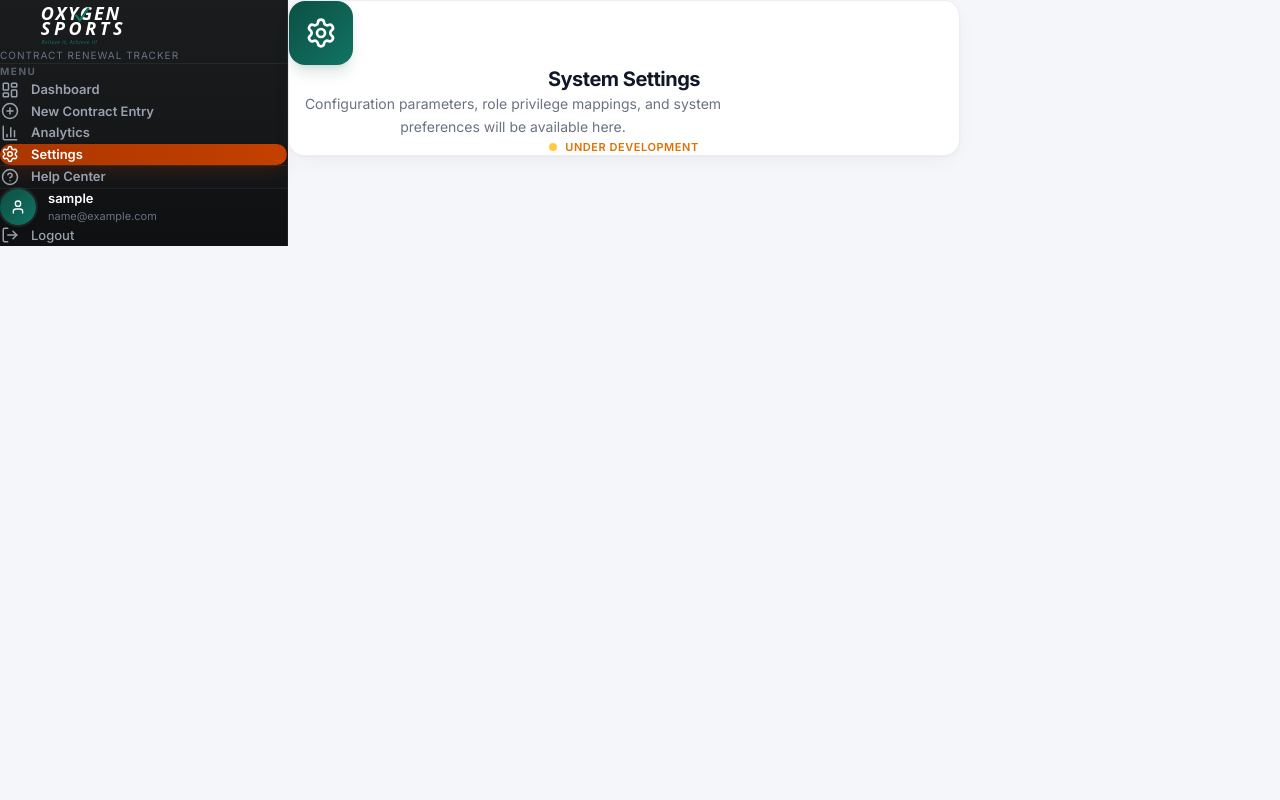
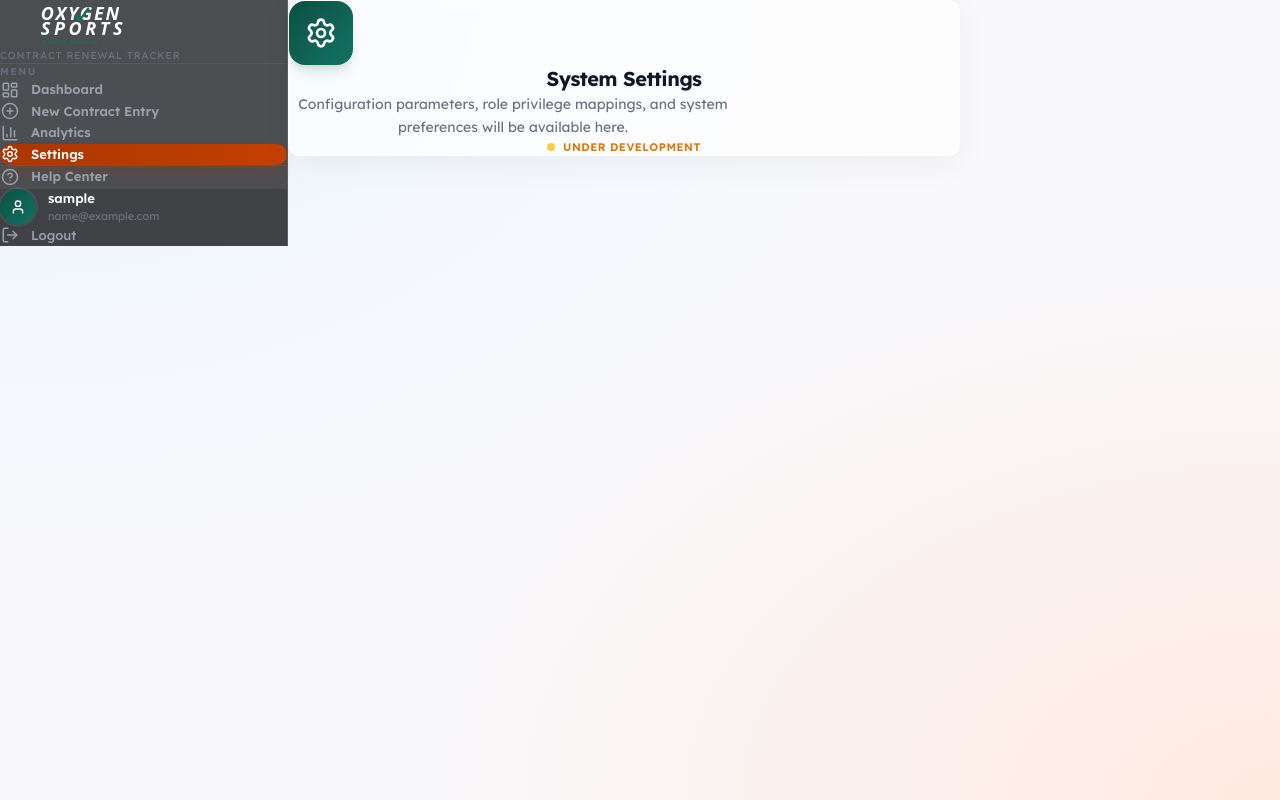
Before and after one commit to tallasaicharith/academy-annual-contract-renewal-tracker, a React (Vite) app in the folder frontend/: page /settings in a window 1280 px wide. Built offline with nearby package versions, Linux system fonts and the light colour scheme; sample sign-in values are in the browser's storage.

Commit message:
Apply premium glassmorphic UI styles and Lexend typography from Stitch design system

```diff
--- a/frontend/index.html
+++ b/frontend/index.html
@@ -5,7 +5,7 @@
     <meta name="viewport" content="width=device-width, initial-scale=1.0" />
     <link rel="preconnect" href="https://fonts.googleapis.com" />
     <link rel="preconnect" href="https://fonts.gstatic.com" crossorigin />
-    <link href="https://fonts.googleapis.com/css2?family=Inter:wght@300;400;500;600;700;800&display=swap" rel="stylesheet" />
+    <link href="https://fonts.googleapis.com/css2?family=Lexend:wght@300;400;500;600;700;800&family=Inter:wght@300;400;500;600;700;800&family=JetBrains+Mono:wght@500&display=swap" rel="stylesheet" />
     <title>Oxygen Sports - Contract Renewal Tracker</title>
   </head>
   <body>
--- a/frontend/src/components/Layout.jsx
+++ b/frontend/src/components/Layout.jsx
@@ -7,16 +7,16 @@ function Layout() {
   const [sidebarOpen, setSidebarOpen] = useState(false)
 
   return (
-    <div className="min-h-screen bg-[#F5F6FA] flex">
+    <div className="min-h-screen bg-transparent flex">
       <Sidebar isOpen={sidebarOpen} onClose={() => setSidebarOpen(false)} />
 
       {/* Main content */}
       <div className="flex-1 flex flex-col min-h-screen min-w-0">
         {/* Mobile header */}
-        <header className="lg:hidden sticky top-0 z-30 bg-white/80 backdrop-blur-xl border-b border-[#E2E8F0] px-5 py-3.5 shadow-sm">
+        <header className="lg:hidden sticky top-0 z-30 glass-topbar px-5 py-3.5 shadow-sm">
           <button
             onClick={() => setSidebarOpen(true)}
-            className="p-2 rounded-xl hover:bg-gray-100 transition-colors"
+            className="p-2 rounded-xl hover:bg-gray-150 transition-colors"
           >
             <Menu className="w-5 h-5 text-gray-600" />
           </button>
--- a/frontend/src/components/Sidebar.jsx
+++ b/frontend/src/components/Sidebar.jsx
@@ -39,7 +39,7 @@ function Sidebar({ isOpen, onClose }) {
 
       {/* Sidebar */}
       <aside
-        className={`fixed top-0 left-0 h-full w-72 bg-gradient-to-b from-[#1A1C1E] to-[#111315] border-r border-white/[0.06] z-50 flex flex-col transition-transform duration-300 ease-in-out ${
+        className={`fixed top-0 left-0 h-full w-72 glass-sidebar z-50 flex flex-col transition-transform duration-300 ease-in-out ${
           isOpen ? 'translate-x-0' : '-translate-x-full'
         } lg:relative lg:translate-x-0 lg:z-0`}
       >
--- a/frontend/src/index.css
+++ b/frontend/src/index.css
@@ -1,16 +1,17 @@
 @import "tailwindcss";
 
 @theme {
-  --color-bg-primary: #F5F6FA;
-  --color-bg-card: #FFFFFF;
-  --color-bg-card-hover: #F8F9FC;
-  --color-border-color: rgba(193, 198, 215, 0.35);
-  --color-accent-blue: #0059BB;
+  --color-bg-primary: #f9f9fc;
+  --color-bg-card: rgba(255, 255, 255, 0.7);
+  --color-bg-card-hover: rgba(255, 255, 255, 0.85);
+  --color-border-color: rgba(255, 255, 255, 0.4);
+  --color-accent-blue: #0059bb;
   --color-accent-blue-hover: #004493;
-  --color-brand-green: #0C4F44;
-  --color-brand-green-hover: #08372F;
-  --color-brand-green-light: #127464;
-  --color-text-primary: #1A1C1E;
+  --color-brand-green: #00666d;
+  --color-brand-green-hover: #004f54;
+  --color-brand-orange: #ab3600;
+  --color-brand-orange-hover: #832700;
+  --color-text-primary: #1a1c1e;
   --color-text-secondary: #414754;
   --color-text-muted: #717786;
   --spacing: 0.25rem;
@@ -21,26 +22,26 @@
 
 /* ── Root Variables ─────────────────────────────────────────────────── */
 :root {
-  --bg-primary: #F5F6FA;
-  --bg-card: #FFFFFF;
-  --bg-card-hover: #F8F9FC;
-  --border-color: rgba(193, 198, 215, 0.35);
-  --accent: #0059BB;
+  --bg-primary: #f9f9fc;
+  --bg-card: rgba(255, 255, 255, 0.7);
+  --bg-card-hover: rgba(255, 255, 255, 0.85);
+  --border-color: rgba(255, 255, 255, 0.4);
+  --accent: #0059bb;
   --accent-hover: #004493;
-  --brand-green: #0C4F44;
-  --brand-green-hover: #08372F;
-  --brand-green-light: #127464;
-  --text-primary: #1A1C1E;
+  --brand-green: #00666d;
+  --brand-green-hover: #004f54;
+  --brand-orange: #ab3600;
+  --text-primary: #1a1c1e;
   --text-secondary: #414754;
   --text-muted: #717786;
   --success: #10B981;
   --warning: #F59E0B;
   --danger: #EF4444;
   --info: #3B82F6;
-  --radius-sm: 6px;
-  --radius-md: 10px;
-  --radius-lg: 14px;
-  --radius-xl: 20px;
+  --radius-sm: 4px;
+  --radius-md: 8px;
+  --radius-lg: 12px;
+  --radius-xl: 16px;
 }
 
 /* ── Reset ──────────────────────────────────────────────────────────── */
@@ -54,8 +55,11 @@
 
 /* ── Body ───────────────────────────────────────────────────────────── */
 body {
-  font-family: 'Inter', -apple-system, BlinkMacSystemFont, 'Segoe UI', Roboto, Oxygen, Ubuntu, Cantarell, 'Helvetica Neue', sans-serif;
+  font-family: 'Lexend', 'Inter', -apple-system, BlinkMacSystemFont, 'Segoe UI', Roboto, Oxygen, Ubuntu, Cantarell, 'Helvetica Neue', sans-serif;
+  background-image: radial-gradient(at 0% 0%, hsla(212,100%,96%,1) 0, transparent 50%),
+                    radial-gradient(at 100% 100%, hsla(18,100%,94%,1) 0, transparent 50%);
   background-color: var(--bg-primary);
+  background-attachment: fixed;
   color: var(--text-primary);
   -webkit-font-smoothing: antialiased;
   -moz-osx-font-smoothing: grayscale;
@@ -149,12 +153,12 @@ body {
 
 /* ── Glass Card ─────────────────────────────────────────────────────── */
 .glass-card {
-  background: #FFFFFF;
-  border: 1px solid rgba(193, 198, 215, 0.3);
-  border-radius: 16px;
-  box-shadow:
-    0 1px 3px rgba(0, 0, 0, 0.04),
-    0 6px 24px -6px rgba(0, 0, 0, 0.06);
+  background: rgba(255, 255, 255, 0.7);
+  backdrop-filter: blur(12px);
+  -webkit-backdrop-filter: blur(12px);
+  border: 1px solid rgba(255, 255, 255, 0.4);
+  box-shadow: 0 8px 32px 0 rgba(0, 0, 0, 0.05);
+  border-radius: 12px;
 }
 
 .glass-card-hover {
@@ -164,8 +168,22 @@ body {
 .glass-card-hover:hover {
   transform: translateY(-3px);
   border-color: rgba(0, 89, 187, 0.25);
-  box-shadow:
-    0 12px 40px -10px rgba(0, 89, 187, 0.1);
+  box-shadow: 0 12px 40px -10px rgba(0, 89, 187, 0.1);
+}
+
+/* ── Glass Sidebar & Topbar ─────────────────────────────────────────── */
+.glass-sidebar {
+  background: rgba(47, 49, 51, 0.85);
+  backdrop-filter: blur(16px);
+  -webkit-backdrop-filter: blur(16px);
+  border-right: 1px solid rgba(255, 255, 255, 0.1);
+}
+
+.glass-topbar {
+  background: rgba(249, 249, 252, 0.8);
+  backdrop-filter: blur(12px);
+  -webkit-backdrop-filter: blur(12px);
+  border-bottom: 1px solid rgba(255, 255, 255, 0.5);
 }
 
 /* ── Input Style ────────────────────────────────────────────────────── */
```
